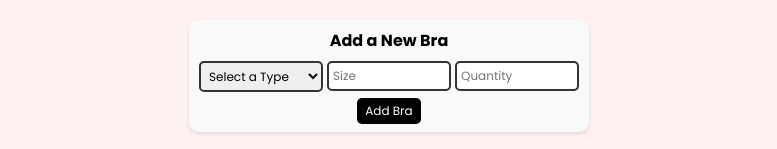
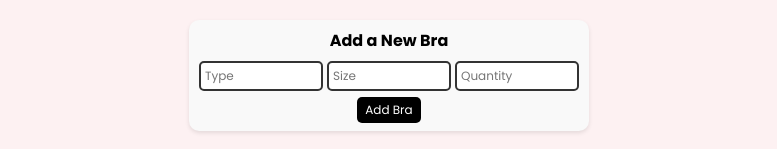
Before and after one commit to JoshnaPR/ACME2-BI, a React (Create React App) app in the folder Inventory Management System/frontend/: page /bra-inventory in a window 1280 px wide. Shown: the part 289-438 px from the top of the page, without its empty margins (251-1028 px from the left). Built offline with nearby package versions, Linux system fonts and the light colour scheme; no server answers; sample sign-in values are in the browser's storage.

Commit message:
Readding the small UI changes that the client wanted.

```diff
--- a/Inventory Management System/frontend/src/App.js
+++ b/Inventory Management System/frontend/src/App.js
@@ -12,7 +12,11 @@ import VerifyOTP from "./components/VerifyOTP";
 import HomePage from "./pages/HomePage";
 import BraInventory from "./pages/BraInventory";
 import EventInventory from "./pages/EventInventory";
-import "./styles/global.css"; // Import global styles
+import "./styles/BraInventory.css";
+import "./styles/EventInventory.css";
+import "./styles/HomePage.css";
+import "./styles/LandingPage.css";
+import "./styles/style.css";
 
 function App() {
   // Check if the user is authenticated and OTP is verified
--- a/Inventory Management System/frontend/src/pages/BraInventory.js
+++ b/Inventory Management System/frontend/src/pages/BraInventory.js
@@ -125,7 +125,7 @@ const BraInventory = () => {
           <img src={logo2} alt="Breast Intentions Logo" className="logo" />
         </div>
         <nav className="navbar">
-          <Link to="/" className="nav-link">
+          <Link to="/home" className="nav-link">
             Home
           </Link>
           <Link to="/bra-inventory" className="nav-link">
@@ -170,19 +170,14 @@ const BraInventory = () => {
         <h2>Add a New Bra</h2>
             <div className="form-row">
                 <div className="form-group">
-              <select
+                  <input
+                      type="text"
+                      placeholder="Type"
                       value={newBra.type}
                       onChange={(e) => setNewBra({ ...newBra, type: e.target.value })}
                       required
                       className="form-input"
-              >
-                <option value="" disabled>
-                  Select a Type
-                </option>
-                <option value="Normal">Normal</option>
-                <option value="Nursing">Nursing</option>
-                <option value="Disability">Disability</option>
-              </select>
+                  />
              </div>
             <div className="form-group">
               <input
--- a/Inventory Management System/frontend/src/pages/EventInventory.js
+++ b/Inventory Management System/frontend/src/pages/EventInventory.js
@@ -208,7 +208,7 @@ const EventInventory = () => {
           <img src={logo2} alt="Breast Intentions Logo" className="logo" />
         </div>
         <nav className="navbar">
-          <Link to="/" className="nav-link">
+          <Link to="/home" className="nav-link">
             Home
           </Link>
           <Link to="/bra-inventory" className="nav-link">
@@ -438,35 +438,35 @@ const EventInventory = () => {
                           <>
                             <p>
                               <strong>Name:</strong>{" "}
-                              {attendee.name || "No attendee name"}
+                              {attendee?.name ?? "No attendee name"}
                             </p>
                             <p>
                               <strong>Size Before:</strong>{" "}
-                              {attendee.sizeBefore || "No size before"}
+                              {attendee?.sizeBefore ?? "No size before"}
                             </p>
                             <p>
                               <strong>Size After:</strong>{" "}
-                              {attendee.sizeAfter || "No size after"}
+                              {attendee?.sizeAfter ?? "No size after"}
                             </p>
                             <p>
                               <strong>Bra Size 1:</strong>{" "}
-                              {attendee.braSize1 || "No bra size 1"}
+                              {attendee?.braSize1 ?? "No bra size 1"}
                             </p>
                             <p>
                               <strong>Bra Size 2:</strong>{" "}
-                              {attendee.braSize2 || "No bra size 2"}
+                              {attendee?.braSize2 ?? "No bra size 2"}
                             </p>
                             <p>
                               <strong>Fitter:</strong>{" "}
-                              {attendee.fitterName || "No fitter name"}
+                              {attendee?.fitterName ?? "No fitter name"}
                             </p>
                             <p>
                               <strong>Phone:</strong>{" "}
-                              {attendee.phoneNumber || "No phone number"}
+                              {attendee?.phoneNumber ?? ""}
                             </p>
                             <p>
                               <strong>Email:</strong>{" "}
-                              {attendee.email || "No email"}
+                              {attendee?.email ?? "No email"}
                             </p>
                           </>
                         )}
--- a/Inventory Management System/frontend/src/pages/HomePage.js
+++ b/Inventory Management System/frontend/src/pages/HomePage.js
@@ -14,7 +14,7 @@ const HomePage = () => {
           <img src={logo2} alt="Breast Intentions Logo" className="logo" />
         </div>
         <nav className="navbar">
-          <Link to="/" className="nav-link">Home</Link>
+          <Link to="/home" className="nav-link">Home</Link>
           <Link to="/bra-inventory" className="nav-link">Bra Inventory</Link>
           <Link to="/event-inventory" className="nav-link">Event Inventory</Link>
         </nav>
--- a/Inventory Management System/frontend/src/services/attendeeService.js
+++ b/Inventory Management System/frontend/src/services/attendeeService.js
@@ -1,6 +1,6 @@
 import axios from 'axios';
 
-const API_URL = 'http://your-api-url.com/api/events'; // Update this to actual API endpoint
+const API_URL = 'http://localhost:5000/api/events';
 
 // Create a new attendee for a specific event
 export const createAttendee = async (eventId, attendeeData) => {
--- a/Inventory Management System/frontend/src/services/eventService.js
+++ b/Inventory Management System/frontend/src/services/eventService.js
@@ -1,7 +1,7 @@
 import axios from 'axios';
 
 const API_URL = 'http://localhost:5000/api/events';
-const INVENTORY_URL = 'http://localhost:5000/api/inventory'; // Update this to your actual inventory API endpoint
+const INVENTORY_URL = 'http://localhost:5000/api/inventory';
 
 // Function to create an event
 export const createEvent = async (eventData) => {
```
Lines whose indentation alone changed are shown as unchanged.
